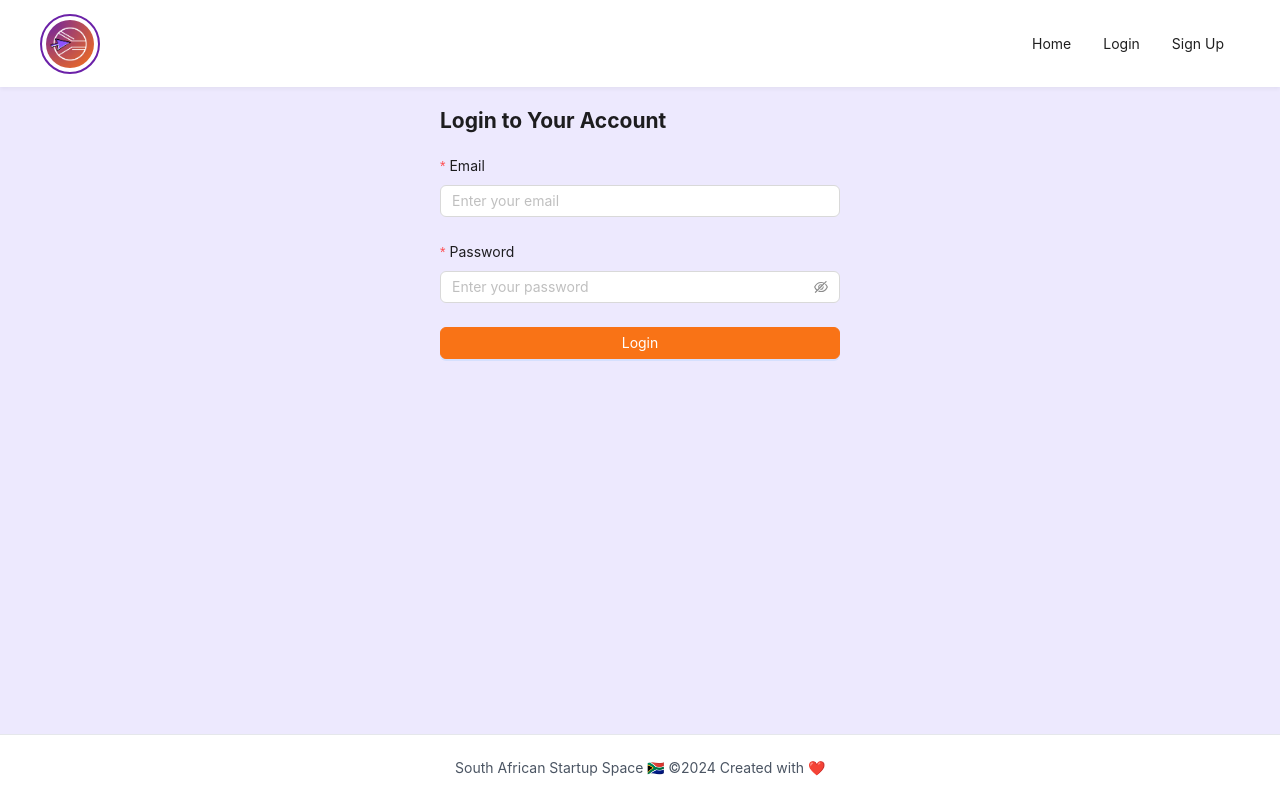
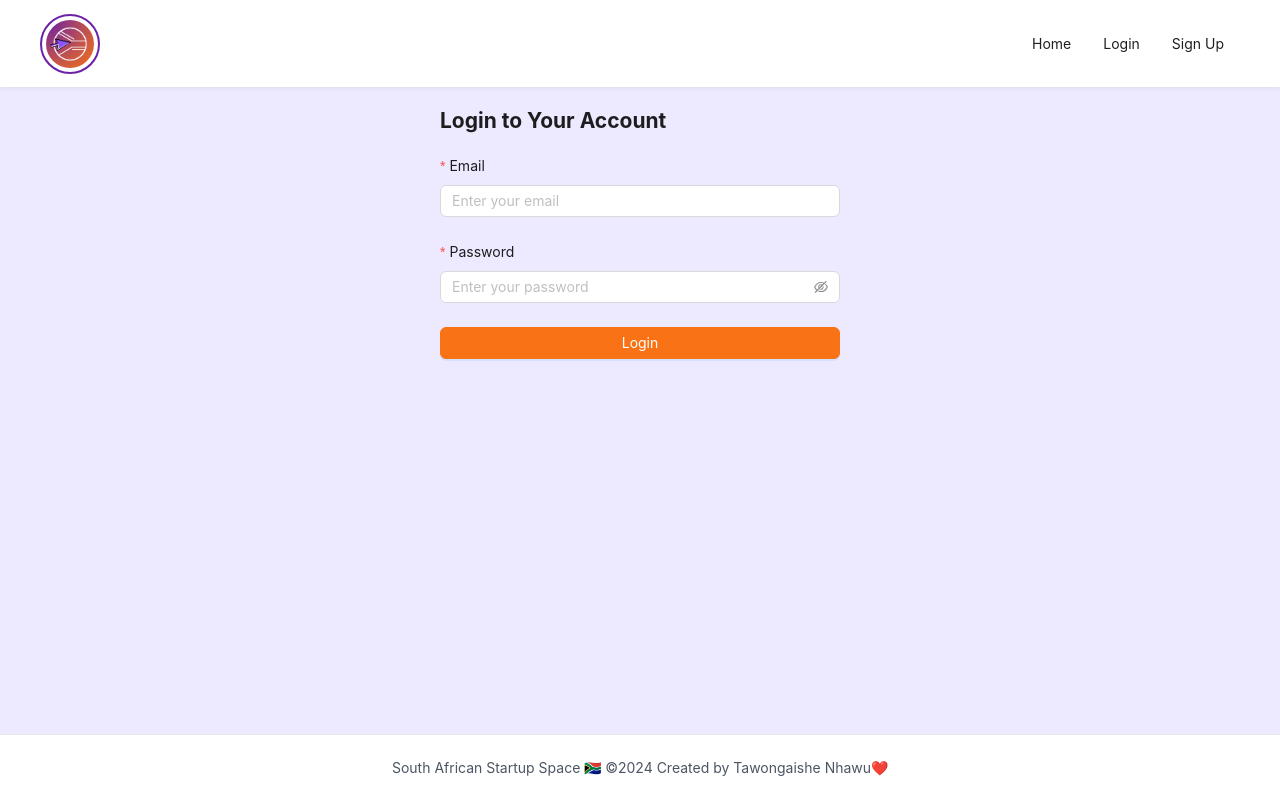
Before and after one commit to Tawongaishe/SA_Map, a React (Create React App) app in the folder frontend/: page /login in a window 1280 px wide. Built offline with nearby package versions, Linux system fonts and the light colour scheme.

Commit message:
removed emojis for professional design

```diff
--- a/frontend/src/App.js
+++ b/frontend/src/App.js
@@ -75,7 +75,7 @@ const App = () => {
             borderTop: "1px solid #E5E7EB",
           }}
         >
-          South African Startup Space 🇿🇦 ©2024 Created with ❤️
+          South African Startup Space 🇿🇦 ©2024 Created by Tawongaishe Nhawu❤️
         </Footer>
       </Layout>
     </Router>
--- a/frontend/src/components/StartupFinalists.jsx
+++ b/frontend/src/components/StartupFinalists.jsx
@@ -130,7 +130,7 @@ const StartupFinalists = () => {
             marginBottom: 16,
             fontSize: '28px',
             fontWeight: 600}}>
-            <span role="img" aria-label="trophy">🏆</span> 27 South African Startups Shine in 2024 Awards
+            <span role="img" aria-label="trophy"></span> 27 South African Startups Shine in 2024 Awards
           </Title>
           <Text>
             Check out these outstanding South African startups that made it to{' '}
--- a/frontend/src/components/StartupPrograms.jsx
+++ b/frontend/src/components/StartupPrograms.jsx
@@ -32,7 +32,7 @@ const StartupPrograms = () => {
     <div style={{ marginBottom: 24 }}>
       <Title level={2}
         style={{ color: '#6B21A8' }} >
-        <span role="img" aria-label="school">🎓</span> Startup Programs
+        <span role="img" aria-label="school"></span> Startup Programs
       </Title>
       <Row gutter={[16, 16]}>
         {programs.map((program) => (
--- a/frontend/src/pages/HomePage.js
+++ b/frontend/src/pages/HomePage.js
@@ -117,7 +117,7 @@ const HomePage = () => {
 
                 <div id="browse" style={{ marginTop: 24 }}>
                     <Title level={2} style={{ color: '#F97316' }}>
-                        <span role="img" aria-label="search">🔍</span> Browse All Startups
+                        <span role="img" aria-label="search"></span> Browse All Startups
                     </Title>
                     {error && <Text type="danger">Error: {error}</Text>}
                     {loading ? (
```
